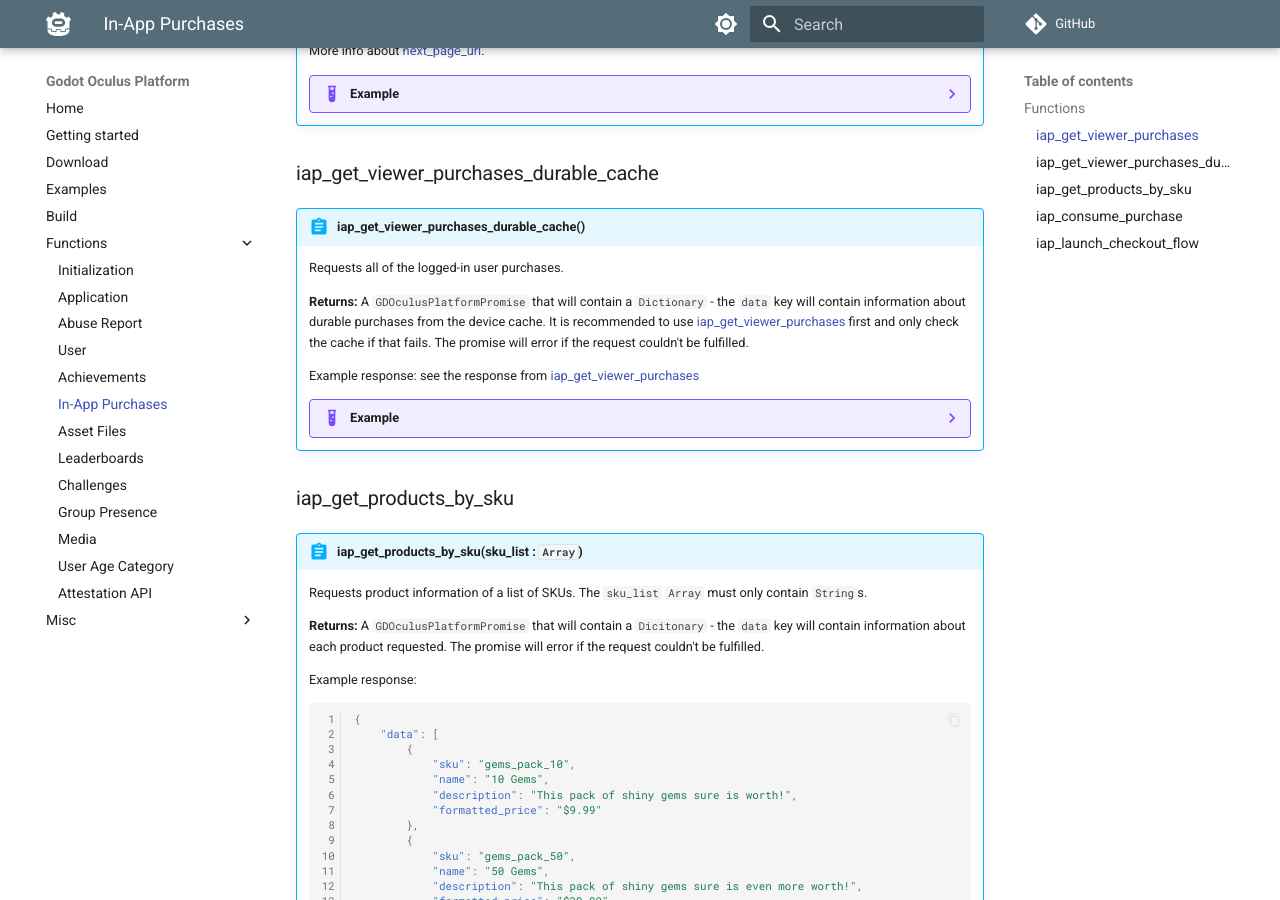
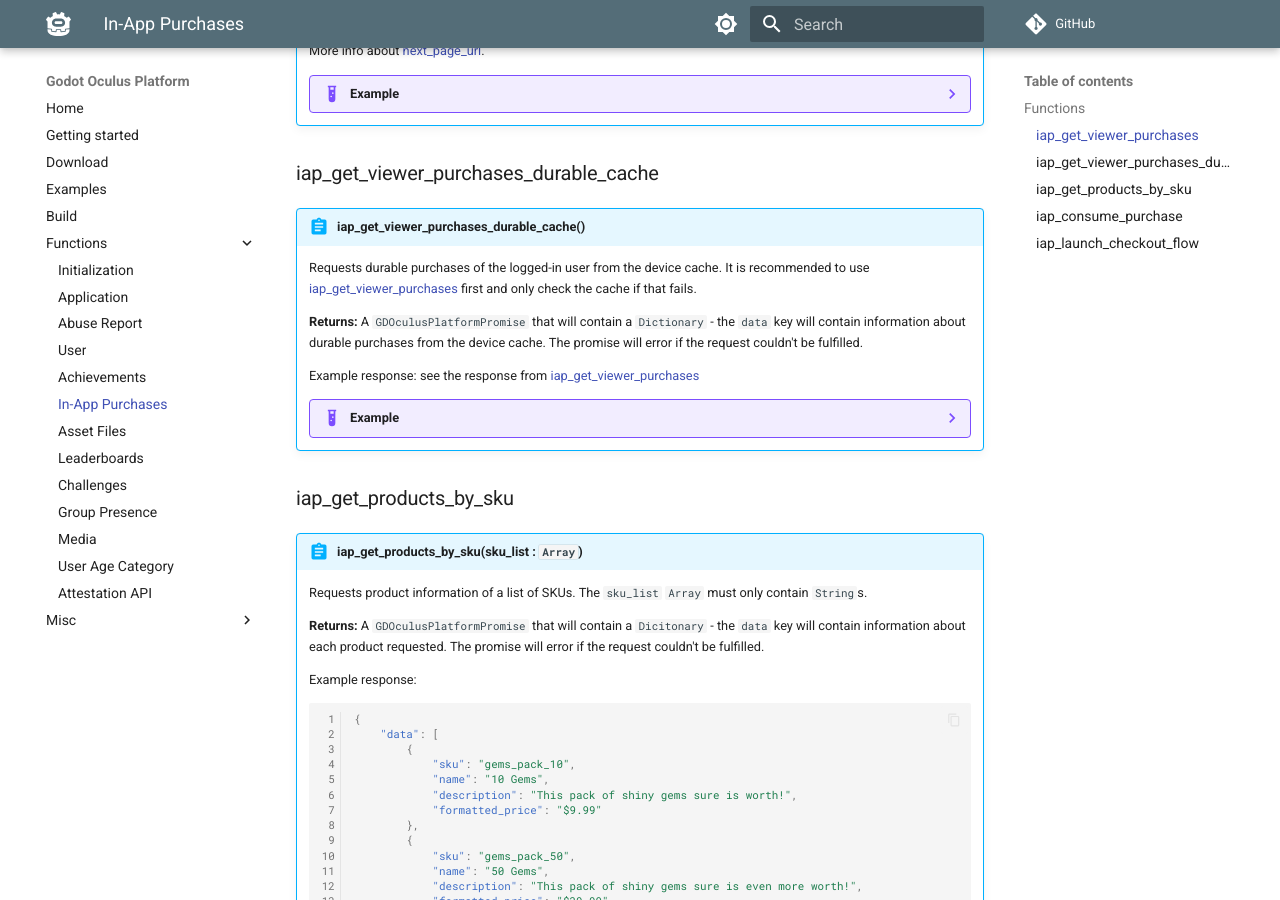
Before and after one commit to decacis/godot_oculus_platform, an MkDocs documentation site: the page built from docs/functions/in-app-purchases.md, in a window 1280 px wide and 900 px high, scrolled down 892 px. Built offline with MkDocs 1.6.1 and Material for MkDocs 9.7.7, drawn with Linux system fonts in a browser that asks for light colours; comment, search, counter and statistics services are not loaded.

Commit message:
Changing description of iap_get_viewer_purchases_durable_cache function

```diff
--- a/docs/functions/in-app-purchases.md
+++ b/docs/functions/in-app-purchases.md
@@ -61,9 +61,9 @@ GDOculusPlatform.iap_get_viewer_purchases()\
 //// admonition | iap_get_viewer_purchases_durable_cache()
     type: abstract
 
-Requests all of the logged-in user purchases.
+Requests durable purchases of the logged-in user from the device cache. It is recommended to use [iap_get_viewer_purchases](#iap_get_viewer_purchases) first and only check the cache if that fails.
 
-**Returns:** A `GDOculusPlatformPromise` that will contain a `Dictionary` - the `data` key will contain information about durable purchases from the device cache. It is recommended to use [iap_get_viewer_purchases](#iap_get_viewer_purchases) first and only check the cache if that fails. The promise will error if the request couldn't be fulfilled.
+**Returns:** A `GDOculusPlatformPromise` that will contain a `Dictionary` - the `data` key will contain information about durable purchases from the device cache. The promise will error if the request couldn't be fulfilled.
 
 Example response: see the response from [iap_get_viewer_purchases](#iap_get_viewer_purchases)
 
```
